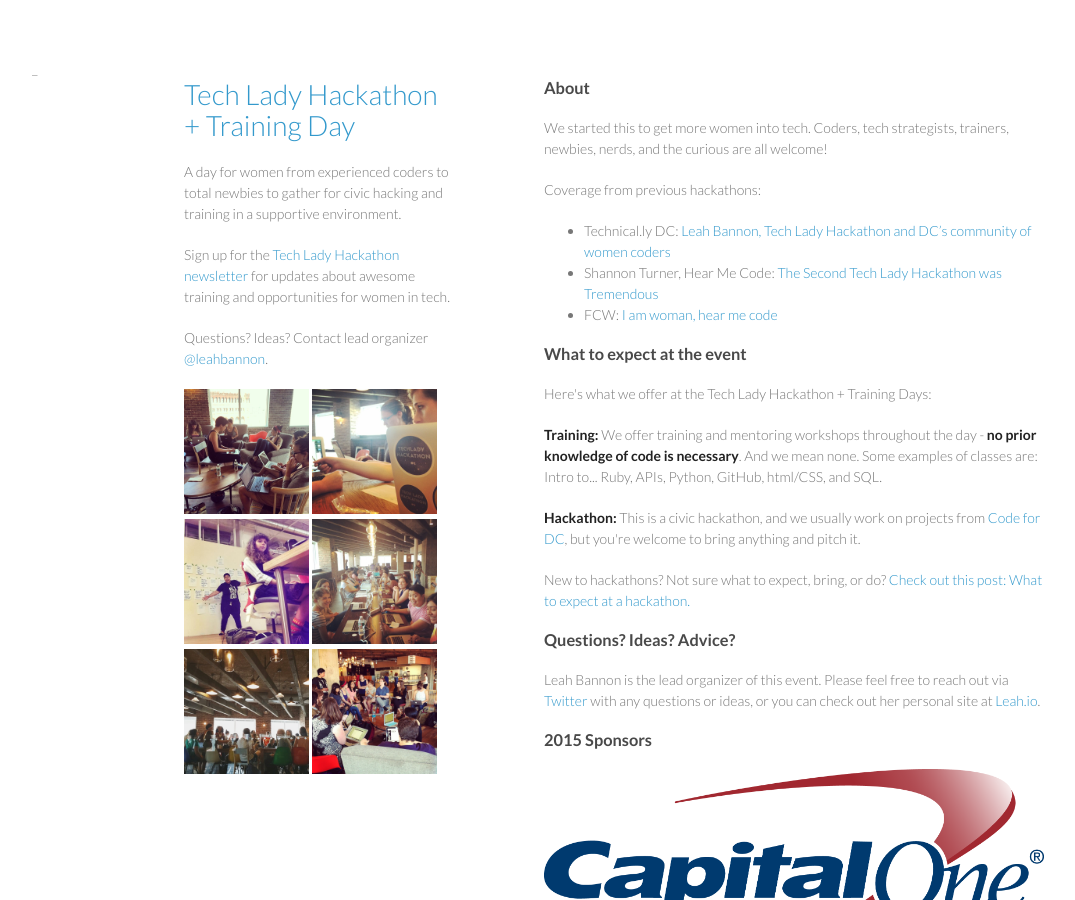
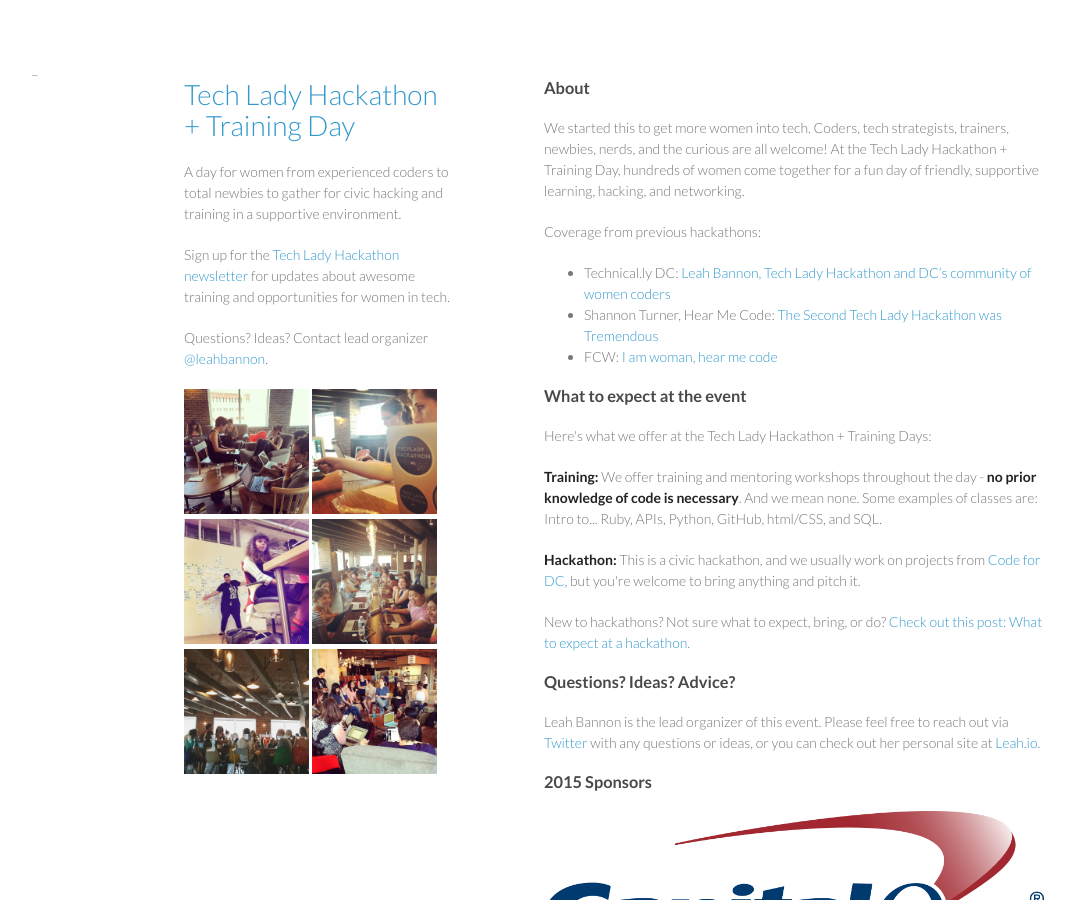
Before and after one commit to leahbannon/techladyhackathon, a Jekyll site: the page built from index.html, in a window 1280 px wide and 900 px high. Shown: the whole window, without its empty margins (26-1101 px from the left). Built offline with Jekyll 4.4.1, drawn with Linux system fonts in a browser that asks for light colours.

Commit message:
Update index.html

```diff
--- a/index.html
+++ b/index.html
@@ -5,7 +5,7 @@
 
 <h3>About</h3>
 
-<p>We started this to get more women into tech. Coders, tech strategists, trainers, newbies, nerds, and the curious are all welcome!</p>
+<p>We started this to get more women into tech. Coders, tech strategists, trainers, newbies, nerds, and the curious are all welcome! At the Tech Lady Hackathon + Training Day, hundreds of women come together for a fun day of friendly, supportive learning, hacking, and networking.</p>
 
 <p>Coverage from previous hackathons:</p>
 <ul>
```
